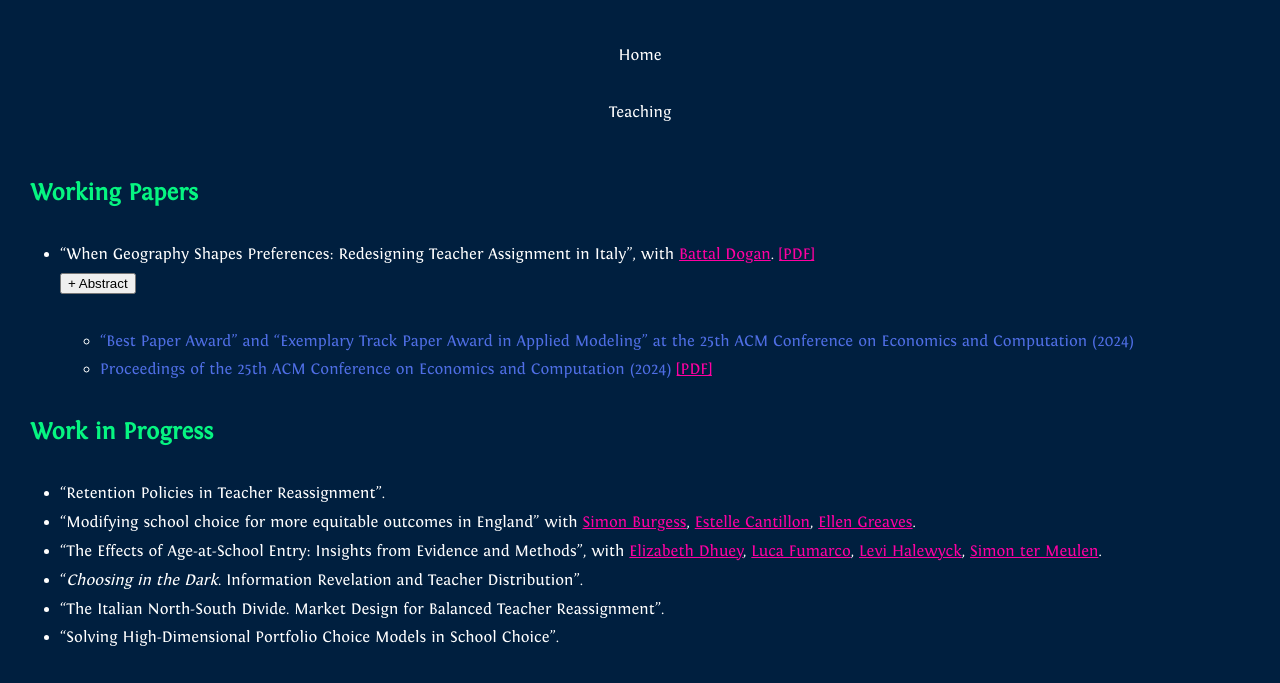
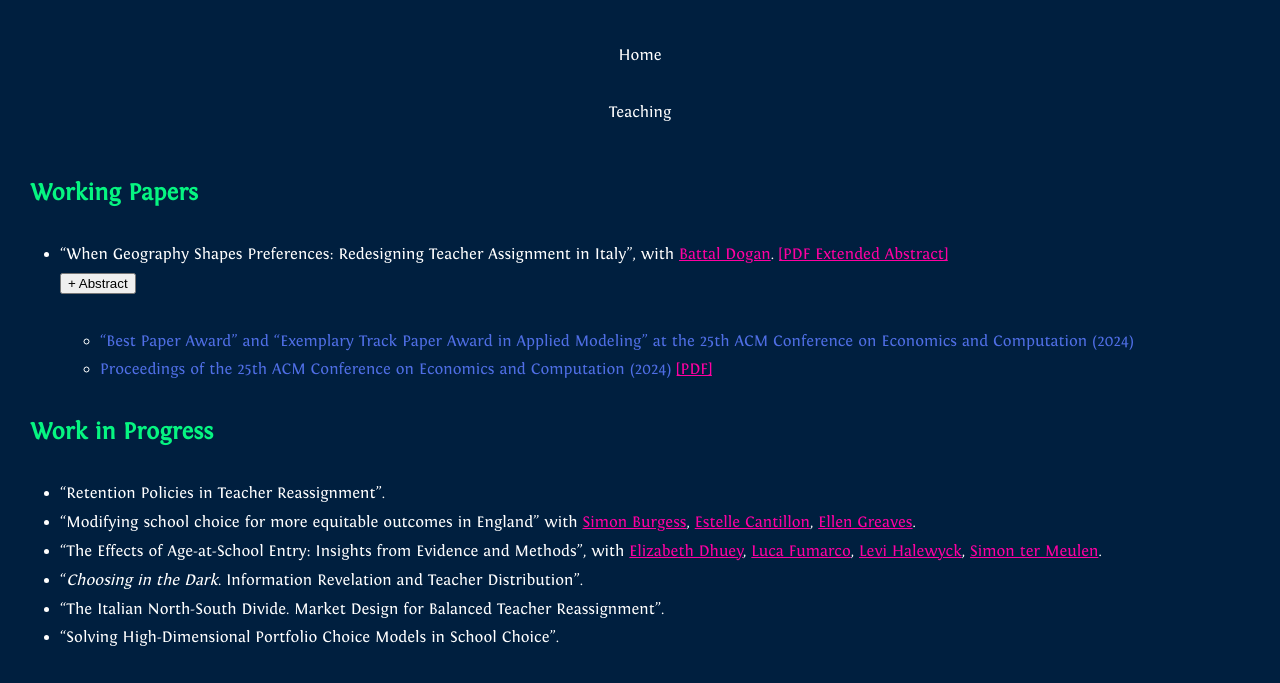
Before and after one commit to Mariagrazia-Cavallo/WebPage, a plain HTML site: page Research.html in a window 1280 px wide. Shown: the part 105-788 px from the top of the page. Drawn offline with Linux system fonts and the light colour scheme.

Commit message:
Update Research.html

```diff
--- a/Research.html
+++ b/Research.html
@@ -215,7 +215,7 @@
             <ul class="custom-list">
                 <li>“When Geography Shapes Preferences: Redesigning Teacher Assignment in Italy”, with
                     <a href="https://www.battaldogan.com/" target="_blank"><span style="color: rgb(255, 0, 162);">Battal Dogan</span></a>.
-                    <a href="WGSP.pdf" target="_blank">[PDF]</a>
+                    <a href="WGSP.pdf" target="_blank">[PDF Extended Abstract]</a>
                     <br>
                     <button onclick="toggleText('abstract1')">+ Abstract</button>
                     <div id="abstract1" class="hiddenText">
```
